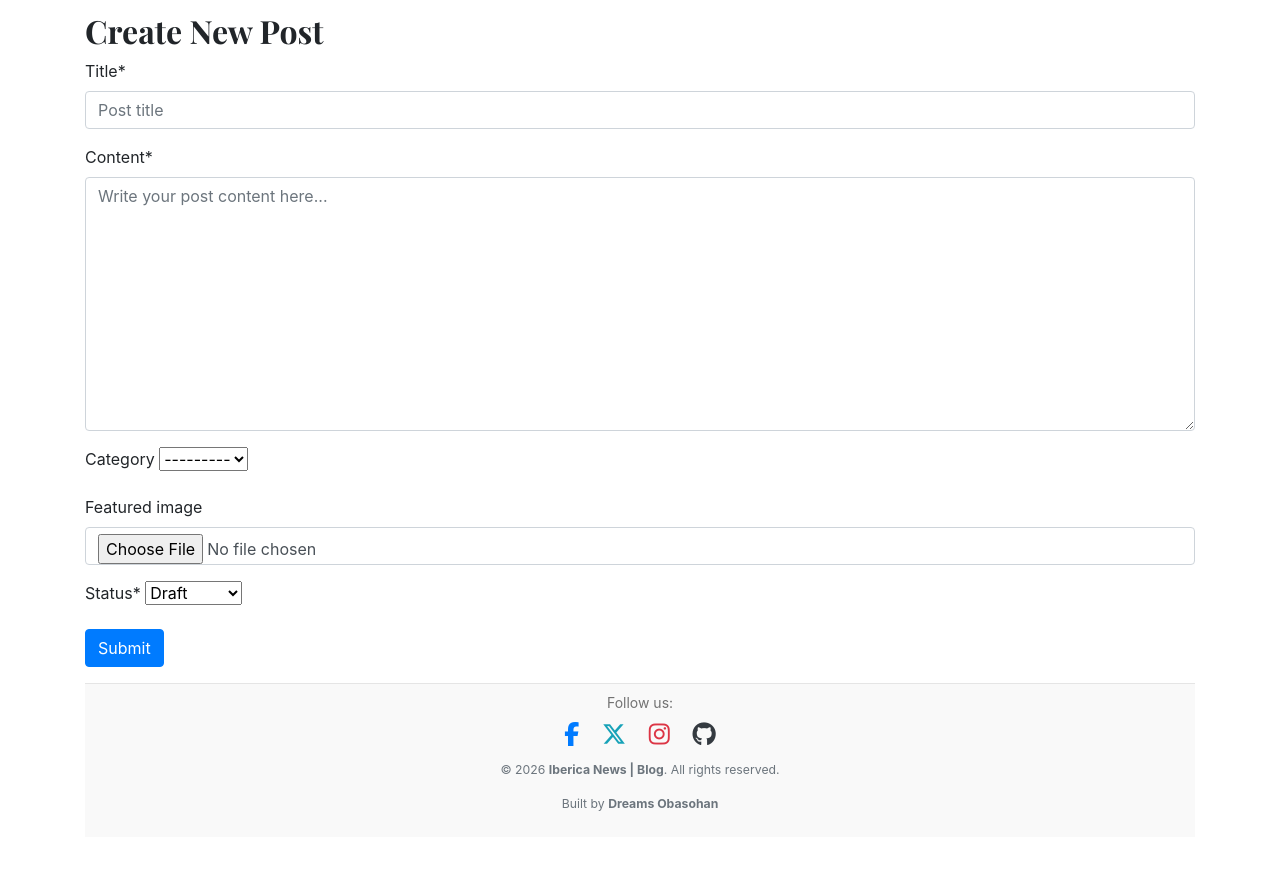
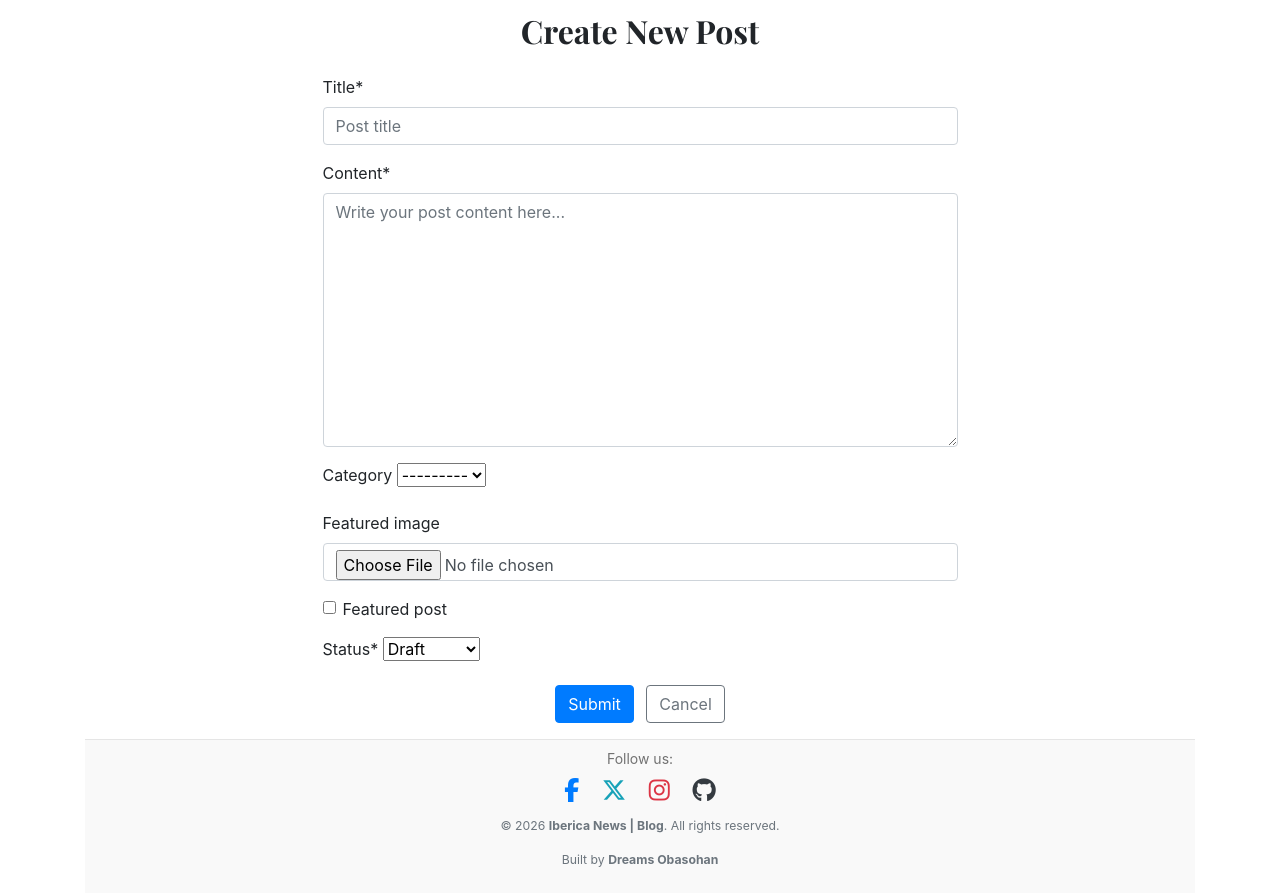
Before and after one commit to Obasohan2/django_iberica, a Django app: page /category/category/post/create/ in a window 1280 px wide. Shown: the part 84-977 px from the top of the page. Before the commit the page ends 895 px from the top, so only its background shows below. Run offline with Django 5.2, Linux system fonts and the light colour scheme; data that the repository does not hold is empty; some libraries are stand-ins or nearby versions.

Commit message:
Added sweetalert as a confirmation to add post, delete and update

```diff
--- a/blogApp/forms.py
+++ b/blogApp/forms.py
@@ -54,6 +54,14 @@ class PostForm(forms.ModelForm):
         )
     )
 
+    is_featured = forms.BooleanField(
+        required=False,
+        label='Featured post',
+        widget=forms.CheckboxInput(
+            attrs={'class': 'form-check-input'}
+        )
+    )
+
     class Meta:
         model = Post
         fields = (
@@ -61,5 +69,6 @@ class PostForm(forms.ModelForm):
             'content',
             'category',
             'featured_image',
+            'is_featured',
             'status',
         )
--- a/templates/base.html
+++ b/templates/base.html
@@ -243,7 +243,8 @@
     integrity="sha384-Fy6S3B9q64WdZWQUiU+q4/2Lc9npb8tCaSX9FK7E8HnRr0Jz8D6OP9dO5Vg3Q9ct"
     crossorigin="anonymous"
   ></script>
-
+  <script src="https://cdn.jsdelivr.net/npm/sweetalert2@11"
+  ></script>
   <script src="{% static 'js/script.js' %}"></script>
 </body>
 </html>
--- a/templates/home.html
+++ b/templates/home.html
@@ -96,6 +96,7 @@
     class="text-uppercase text-warning text-center mb-4"
     style="letter-spacing: 2.5px; font-weight: bold;"
   >
+  <hr>
     Recent Articles
   </h3>
 
--- a/templates/post_form.html
+++ b/templates/post_form.html
@@ -1,14 +1,79 @@
 {% extends 'base.html' %}
+{% load crispy_forms_tags %}
 
 {% block content %}
-{% load crispy_forms_tags %}
 
-  <h2>Create New Post</h2>
+  <div class="row justify-content-center">
+    <div class="col-12 col-md-9 col-lg-7">
 
-  <form method="POST" enctype="multipart/form-data">
-    {% csrf_token %}
-   {{ form|crispy }}
+      <h2 class="mb-4 text-center">Create New Post</h2>
 
-    <button type="submit" class="btn btn-primary">Submit</button>
-  </form>
+      <form
+        id="postForm"
+        method="POST"
+        enctype="multipart/form-data"
+      >
+        {% csrf_token %}
+
+        {{ form|crispy }}
+
+        <div class="mt-3 text-center">
+          <button
+            type="button"
+            class="btn btn-primary"
+            onclick="confirmSubmit()"
+          >
+            Submit
+          </button>
+
+          <button
+            type="button"
+            class="btn btn-outline-secondary ml-2"
+            onclick="confirmCancel()"
+          >
+            Cancel
+          </button>
+        </div>
+      </form>
+
+    </div>
+  </div>
+
+  <!-- ===================== SWEETALERT LOGIC ===================== -->
+  <script>
+    function confirmSubmit() {
+      Swal.fire({
+        title: 'Submit post?',
+        text: 'Are you sure you want to publish this post?',
+        icon: 'question',
+        showCancelButton: true,
+        confirmButtonColor: '#28a745',
+        cancelButtonColor: '#6c757d',
+        confirmButtonText: 'Yes, submit',
+        cancelButtonText: 'Review again'
+      }).then((result) => {
+        if (result.isConfirmed) {
+          document.getElementById('postForm').submit();
+        }
+      });
+    }
+
+    function confirmCancel() {
+      Swal.fire({
+        title: 'Cancel post?',
+        text: 'Any unsaved changes will be lost.',
+        icon: 'warning',
+        showCancelButton: true,
+        confirmButtonColor: '#dc3545',
+        cancelButtonColor: '#6c757d',
+        confirmButtonText: 'Yes, cancel',
+        cancelButtonText: 'Stay here'
+      }).then((result) => {
+        if (result.isConfirmed) {
+          window.location.href = "{% url 'home' %}";
+        }
+      });
+    }
+  </script>
+
 {% endblock %}
```
